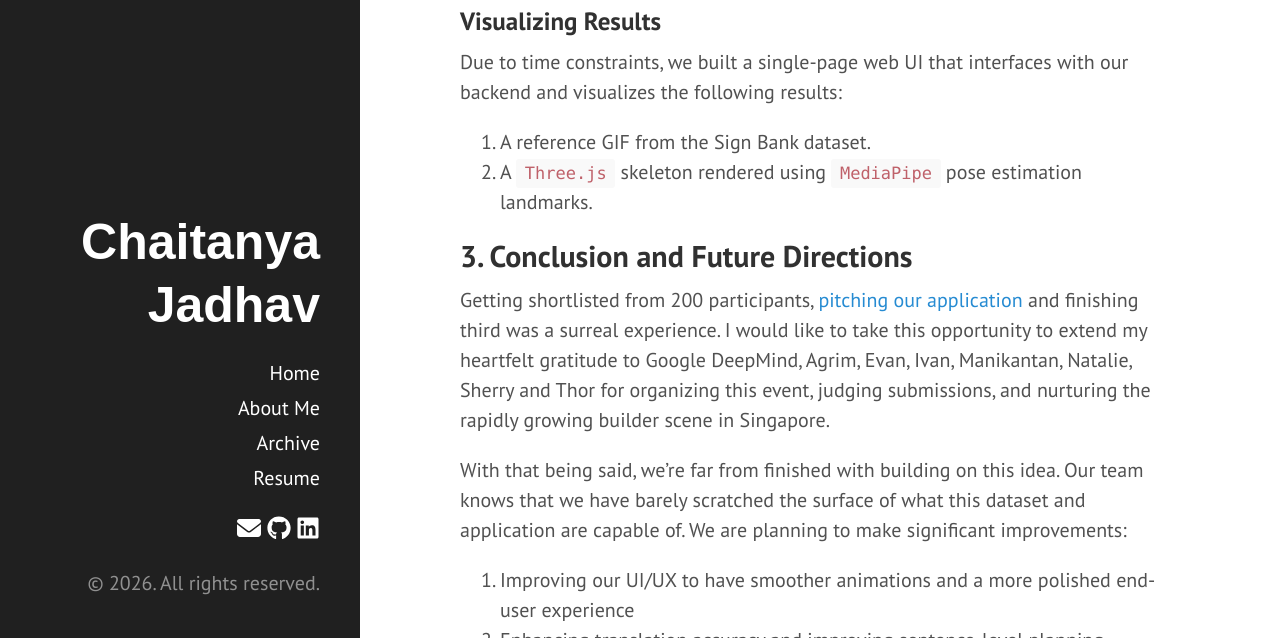
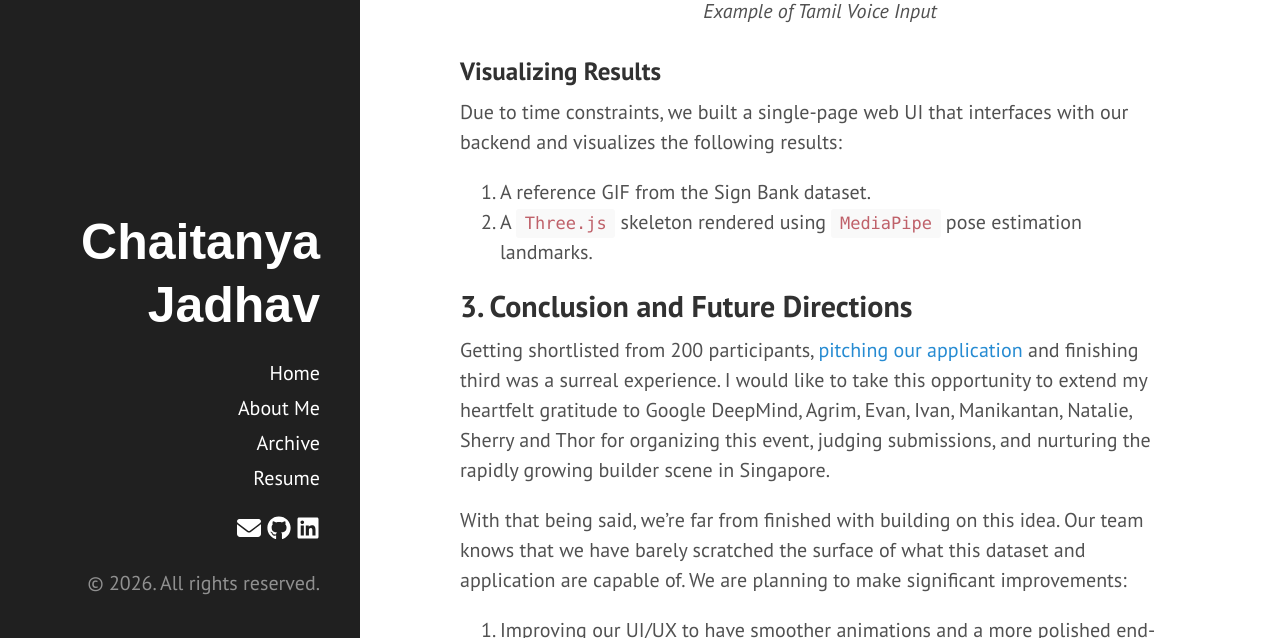
Before and after one commit to indicium15/personal-site, a Jekyll site: the page built from _posts/2026-01-12-gemini-hackathon.md, in a window 1280 px wide and 900 px high, scrolled down 7246 px, cut to the strip 262-900 px from the top of the window. Built offline with Jekyll 4.4.1, drawn with Linux system fonts in a browser that asks for light colours.

Commit message:
Minor styling fixes for Gemini Hackathon

````diff
--- a/_posts/2026-01-12-gemini-hackathon.md
+++ b/_posts/2026-01-12-gemini-hackathon.md
@@ -29,7 +29,7 @@ Using `selenium` and `BeautifulSoup`, we wrote a scraper to create a local copy
 
 <p class="full-width">
   <img src="{{'/'|relative_url}}assets/gemini-hackathon/abuse.gif" alt="Sign For Abuse" style="max-width: 75%;"/>
-  <div style="text-align: center;">Sign For Abuse (<a href="https://blogs.ntu.edu.sg/sgslsignbank/word/?frm-word=Abuse">Source</a>)</div>
+  <div style="text-align: center;"><em>Sign For Abuse (<a href="https://blogs.ntu.edu.sg/sgslsignbank/word/?frm-word=Abuse">Source</a>)</em></div>
 </p>
 
 ```json
@@ -179,6 +179,7 @@ Using Gemini also allowed us to easily integrate multilingual and multimodal cap
 
 <p class="full-width">
   <video src="{{'/'|relative_url}}assets/gemini-hackathon/tamil-voice-example.mp4" autoplay loop muted style="width:100%; max-width:100%;"></video>
+  <div style="text-align: center;"><em>Example of Tamil Voice Input</em></div>
 </p>
 
 ### Visualizing Results
````
